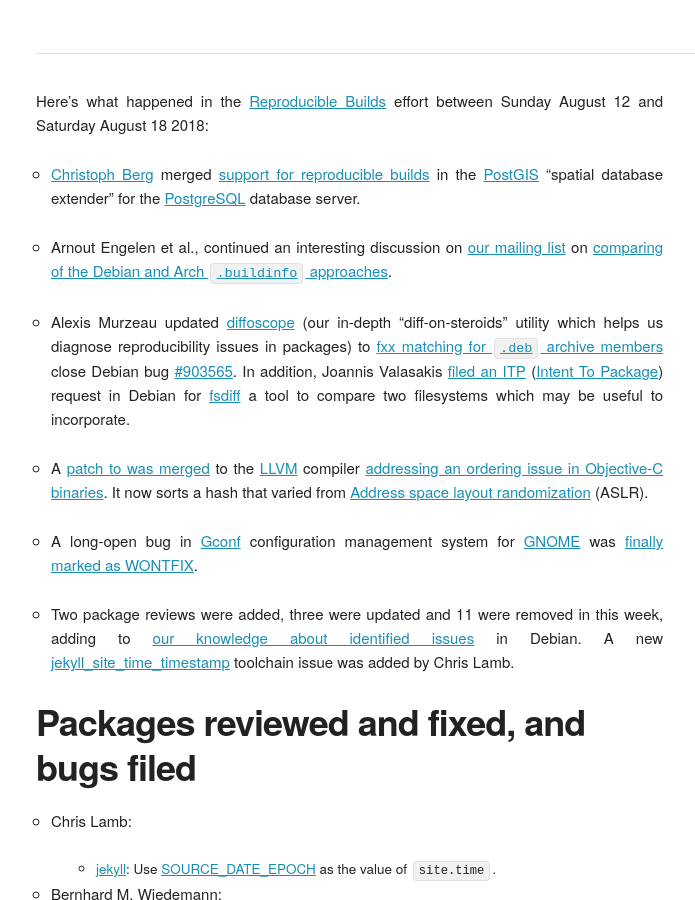
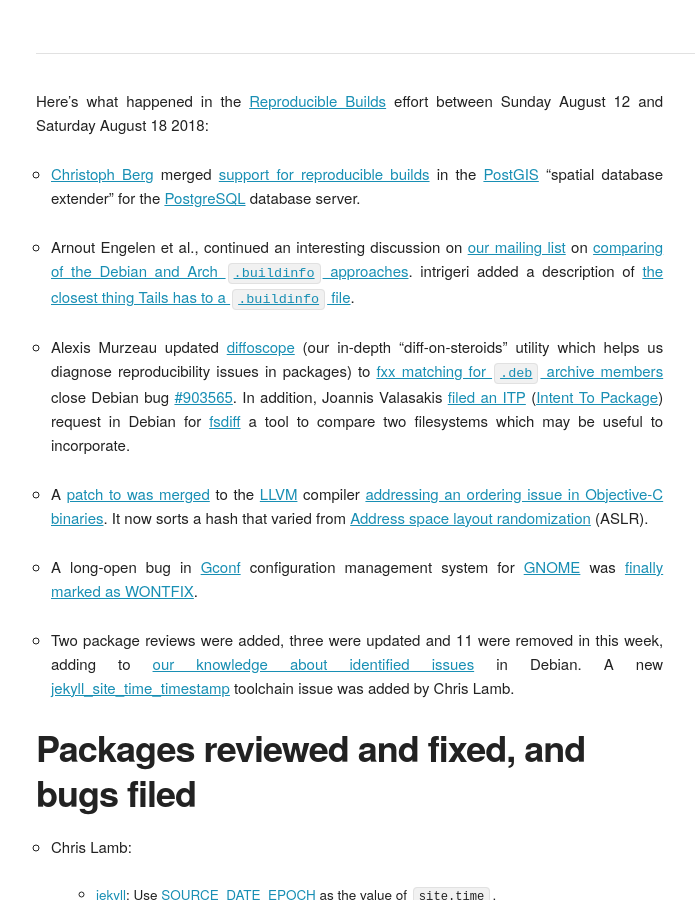
Before and after one commit to prototypefund/reproducible-website, a Jekyll site: the page built from _blog/posts/173.md, in a window 1280 px wide and 900 px high, scrolled down 366 px. Shown: the whole window, without its empty margins (124-819 px from the left). Built offline with Jekyll 4.4.1, drawn with Linux system fonts in a browser that asks for light colours; some web fonts are replaced.

Commit message:
172: add intrigeri's description of Tails' ".buildinfo" files
Signed-off-by: Holger Levsen <holger@layer-acht.org>

```diff
--- a/_blog/posts/173.md
+++ b/_blog/posts/173.md
@@ -7,7 +7,7 @@
 
 * [Christoph Berg](https://www.df7cb.de/) merged [support for reproducible builds](https://github.com/postgis/postgis/commit/873c6cba3e7f7e87b615b25c50d9c8dcede661ec) in the [PostGIS](https://postgis.net/) "spatial database extender" for the [PostgreSQL](https://www.postgresql.org/) database server.
 
-* Arnout Engelen et al., continued an interesting discussion on [our mailing list](https://lists.reproducible-builds.org/listinfo/rb-general) on [comparing of the Debian and Arch `.buildinfo` approaches](https://lists.reproducible-builds.org/pipermail/rb-general/2018-August/001105.html).
+* Arnout Engelen et al., continued an interesting discussion on [our mailing list](https://lists.reproducible-builds.org/listinfo/rb-general) on [comparing of the Debian and Arch `.buildinfo` approaches](https://lists.reproducible-builds.org/pipermail/rb-general/2018-August/001105.html). intrigeri added a description of [the closest thing Tails has to a `.buildinfo` file](https://lists.reproducible-builds.org/pipermail/rb-general/2018-August/001122.html).
 
 * Alexis Murzeau updated [diffoscope](https://diffoscope.org) (our in-depth "diff-on-steroids" utility which helps us diagnose reproducibility issues in packages) to [fxx matching for `.deb` archive members](https://salsa.debian.org/reproducible-builds/diffoscope/commit/8b90ec1) close Debian bug [#903565](https://bugs.debian.org/903565). In addition, Joannis Valasakis [filed an ITP](https://bugs.debian.org/906030) ([Intent To Package](https://wiki.debian.org/ITP)) request in Debian for [fsdiff](https://github.com/kanocomputing/fsdiff) a tool to compare two filesystems which may be useful to incorporate.
 
```
